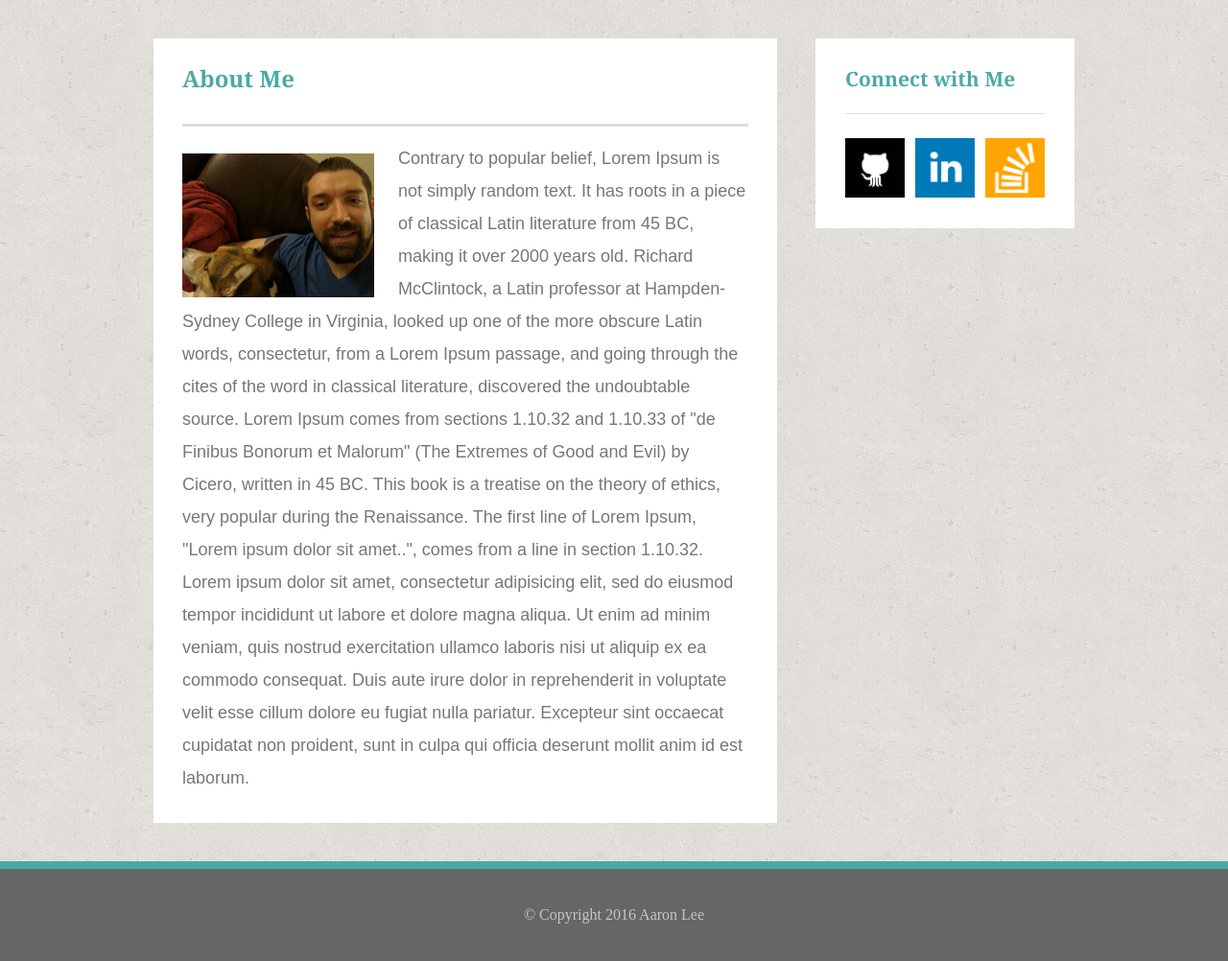
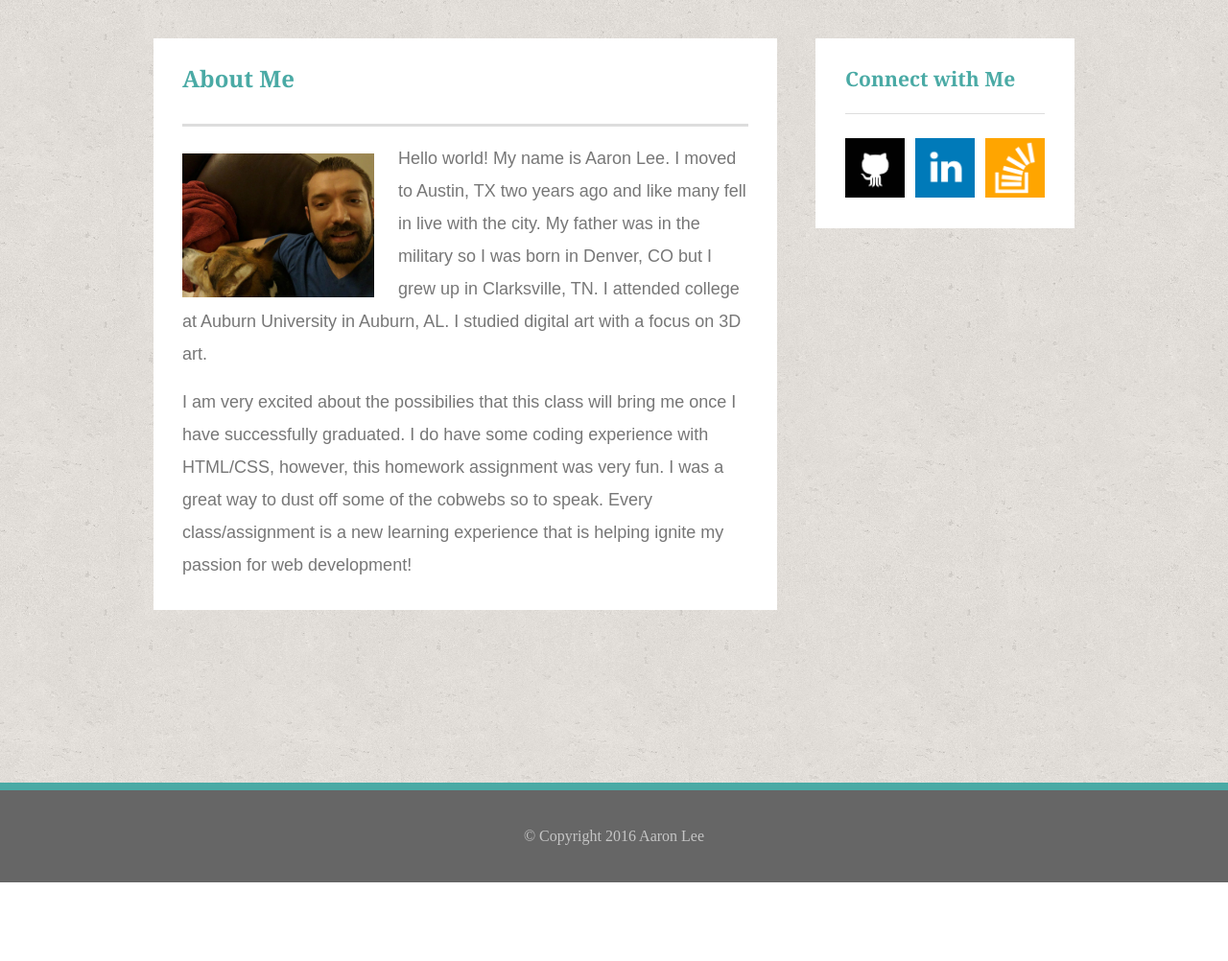
Before and after one commit to Worldedit05/Basic-Portfolio, a PHP site: page / in a window 1280 px wide. Shown: the part 92-1094 px from the top of the page at 96% size. After the commit the page ends 1012 px from the top, so only its background shows below. Run offline with PHP 8.4, Linux system fonts and the light colour scheme.

Commit message:
Adding additional comments

```diff
--- a/assets/css/style.css
+++ b/assets/css/style.css
@@ -91,6 +91,7 @@ input[type=submit] {
     margin: 0px 0px 25px 0px;
     border-bottom: 1px solid #dddddd;
 }
+/* Navbar */
 .nav {
     font: 16px 'Arial', 'Helvetica Neue', Helvetica, sans-serif;
     color: #777777;
@@ -139,6 +140,7 @@ input[type=submit] {
     color: #777777;
     padding-top: 30px;
 }
+/* Banners placed over the image thumbnails */
 .imagecontainer1, .imagecontainer2 {
     margin: 40px 0px 16px 0px;
 }
@@ -172,9 +174,11 @@ input[type=submit] {
     border-color: #dddddd;
 
 }
+/* Needed to add some padding to the middle icon in the Connect with Me section */
 .midicon {
     padding: 0px 11px;
 }
+/* Sticky footer */
 .wrapper {
     min-height: 100%;
     height: auto !important;
--- a/index.html
+++ b/index.html
@@ -1,7 +1,7 @@
 <!DOCTYPE html>
 <html>
 <head>
-	<title>Aaron Lee - Code Learner</title>
+	<title>Aaron Lee - University of Texas Bootcamp</title>
 	<meta charset="utf-8">
 	<link rel="stylesheet" type="text/css" href="assets/css/reset.css">
 	<link rel="stylesheet" type="text/css" href="assets/css/style.css">
@@ -18,7 +18,6 @@
 			</section>
 			<!-- Top Nav Menu -->
 			<section class="nav">
-				<!-- These need a class to have margins -->
 				<ul>
 					<li>
 						<a href="index.html" alt="About Me" class="navlink">About</a>
@@ -37,7 +36,7 @@
 	</header>
 	<div class="wrapper">
 		<div>
-			<!-- About Me -->
+			<!-- About Me Header-->
 			<div class="box1">
 				<section>
 					<header class="header2">
@@ -48,26 +47,20 @@
 				</section>
 				<article>
 					<img src="assets/images/profile_image.jpg" alt="It's me!" height="150" width="200">
-					<p>Contrary to popular belief, Lorem Ipsum is not simply random text. It has roots in a piece of classical Latin literature from 45 BC, making it over 2000 years old. Richard McClintock, a Latin professor at Hampden-Sydney College in Virginia, looked up one of the more obscure Latin words, consectetur, from a Lorem Ipsum passage, and going through the cites of the word in classical literature, discovered the undoubtable source. Lorem Ipsum comes from sections 1.10.32 and 1.10.33 of "de Finibus Bonorum et Malorum" (The Extremes of Good and Evil) by Cicero, written in 45 BC. This book is a treatise on the theory of ethics, very popular during the Renaissance. The first line of Lorem Ipsum, "Lorem ipsum dolor sit amet..", comes from a line in section 1.10.32.</p>
-					<p>Lorem ipsum dolor sit amet, consectetur adipisicing elit, sed do eiusmod
-						tempor incididunt ut labore et dolore magna aliqua. Ut enim ad minim veniam,
-						quis nostrud exercitation ullamco laboris nisi ut aliquip ex ea commodo
-						consequat. Duis aute irure dolor in reprehenderit in voluptate velit esse
-						cillum dolore eu fugiat nulla pariatur. Excepteur sint occaecat cupidatat non
-						proident, sunt in culpa qui officia deserunt mollit anim id est laborum.</p>
+					<p>Hello world! My name is Aaron Lee. I moved to Austin, TX two years ago and like many fell in live with the city. My father was in the military so I was born in Denver, CO but I grew up in Clarksville, TN. I attended college at Auburn University in Auburn, AL. I studied digital art with a focus on 3D art.</p><br>
+					<p>I am very excited about the possibilies that this class will bring me once I have successfully graduated. I do have some coding experience with HTML/CSS, however, this homework assignment was very fun. I was a great way to dust off some of the cobwebs so to speak. Every class/assignment is a new learning experience that is helping ignite my passion for web development!</p>
 					</article>
 				</div>
 			</div>
 			<div>
+				<!-- Connect with Me Sidebar -->
 				<div class="box2">
-					<!-- Connect with Me -->
 					<section>
 						<header class="header3">
 							<h2>Connect with Me</h2>
 						</header>
 					</section>
 					<section>
-						<!-- Need to make these images linkable -->
 						<ul>
 							<li>
 								<a href="https://github.com/Worldedit05" alt="Github Profile"><img src="assets/images/github_square_black.png" alt="Follow me on Github" height="62" width="62"></a>
```
Also changed, not shown: contact.html (+3 -5 lines), portfolio.html (+3 -5 lines).
